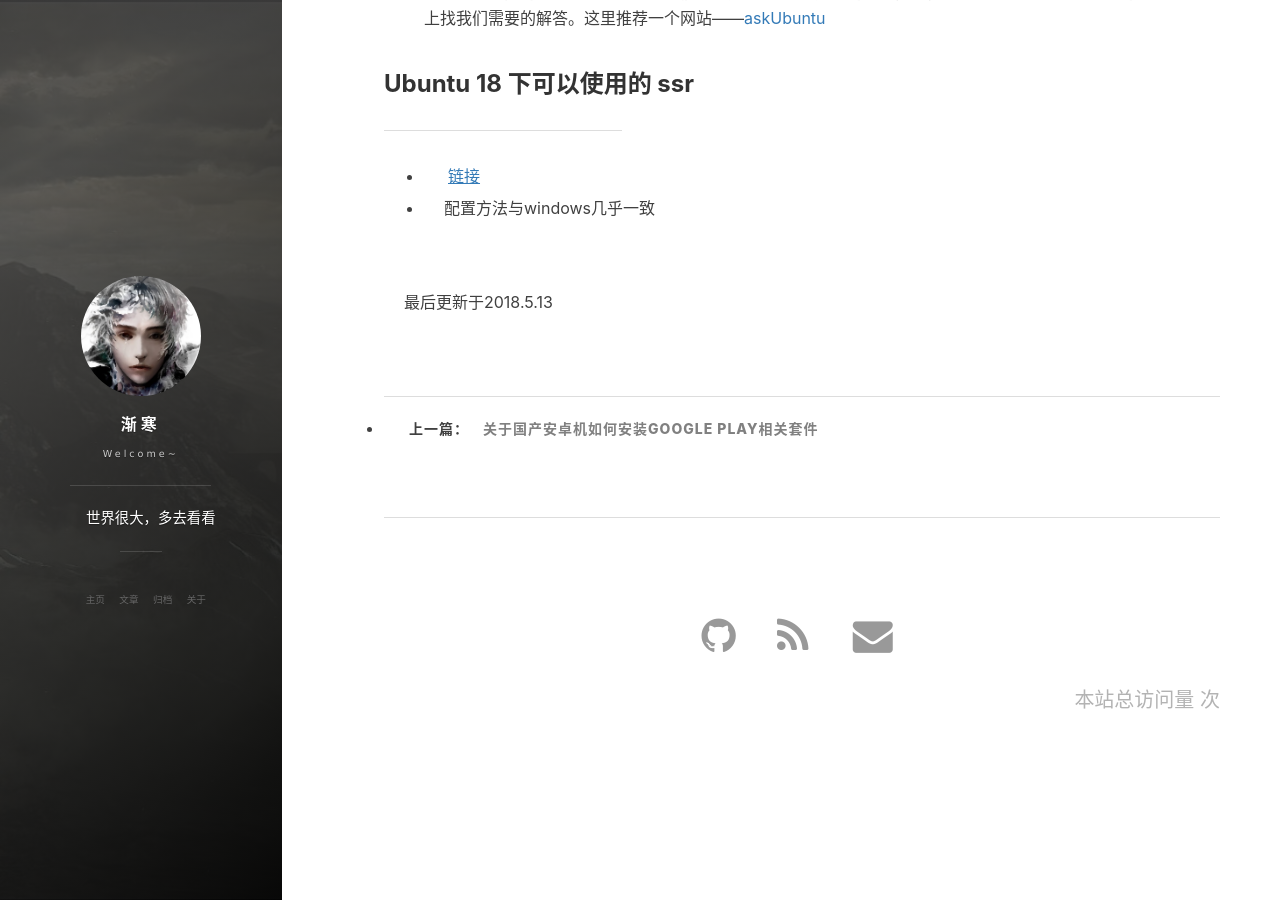
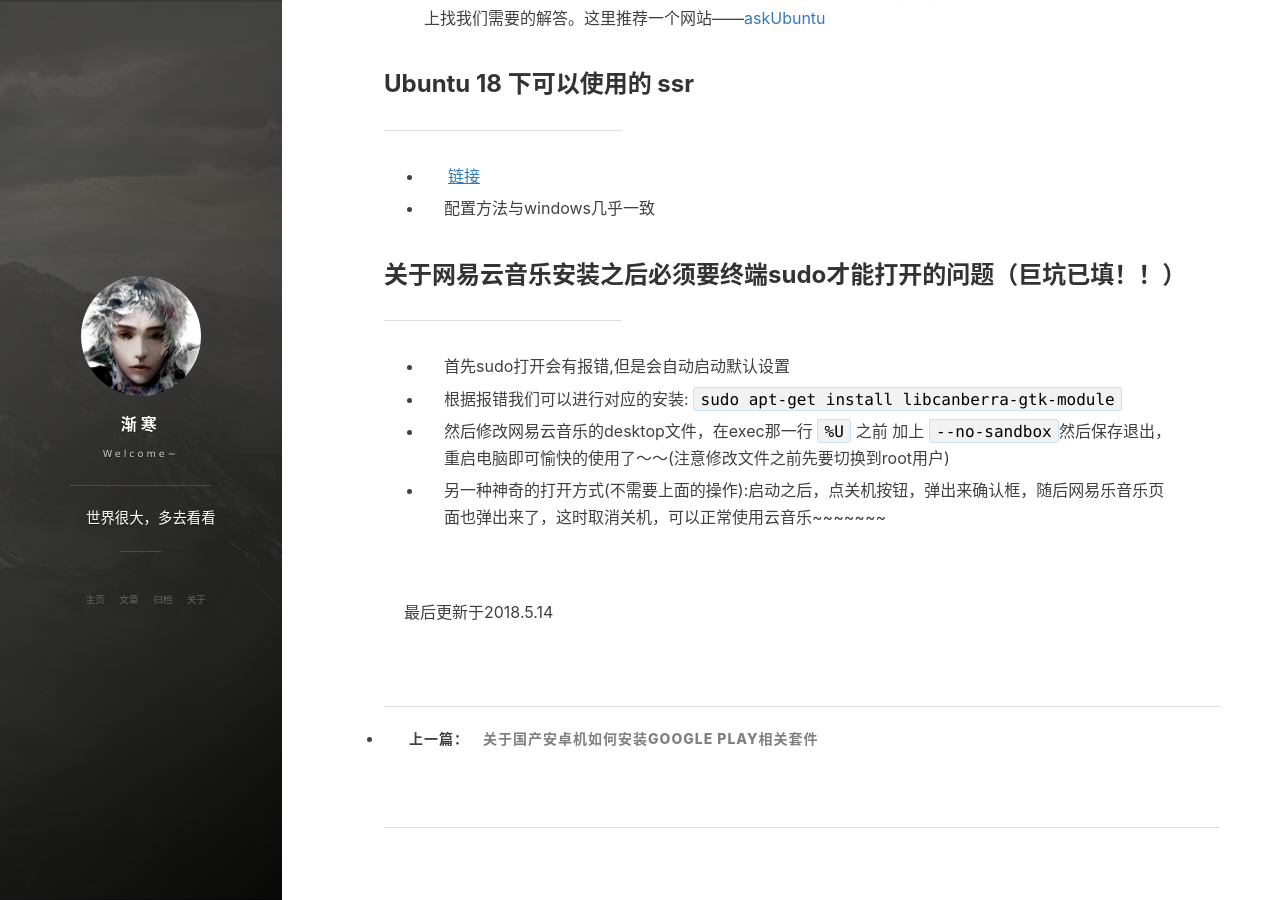
Before and after one commit to Fleschier/Fleschier.github.io, a Jekyll site: the page built from _posts/2018-05-10-Ubuntu-18.md, in a window 1280 px wide and 900 px high, scrolled down 2026 px. Built offline with Jekyll 4.4.1, drawn with Linux system fonts in a browser that asks for light colours; nearby versions of some CDN libraries.

Commit message:
update netease-cloud-music

```diff
--- a/_posts/2018-05-10-Ubuntu-18.md
+++ b/_posts/2018-05-10-Ubuntu-18.md
@@ -81,6 +81,16 @@
 
 - 配置方法与windows几乎一致
 
+## 关于网易云音乐安装之后必须要终端sudo才能打开的问题（巨坑已填！！）
+---
+
+- 首先sudo打开会有报错,但是会自动启动默认设置
+
+- 根据报错我们可以进行对应的安装: `sudo apt-get install libcanberra-gtk-module`
+
+- 然后修改网易云音乐的desktop文件，在exec那一行 `%U` 之前 加上 `--no-sandbox`然后保存退出，重启电脑即可愉快的使用了～～(注意修改文件之前先要切换到root用户)
+
+- 另一种神奇的打开方式(不需要上面的操作):启动之后，点关机按钮，弹出来确认框，随后网易乐音乐页面也弹出来了，这时取消关机，可以正常使用云音乐~~~~~~~
 
 <br>
-最后更新于2018.5.13
+最后更新于2018.5.14
```
